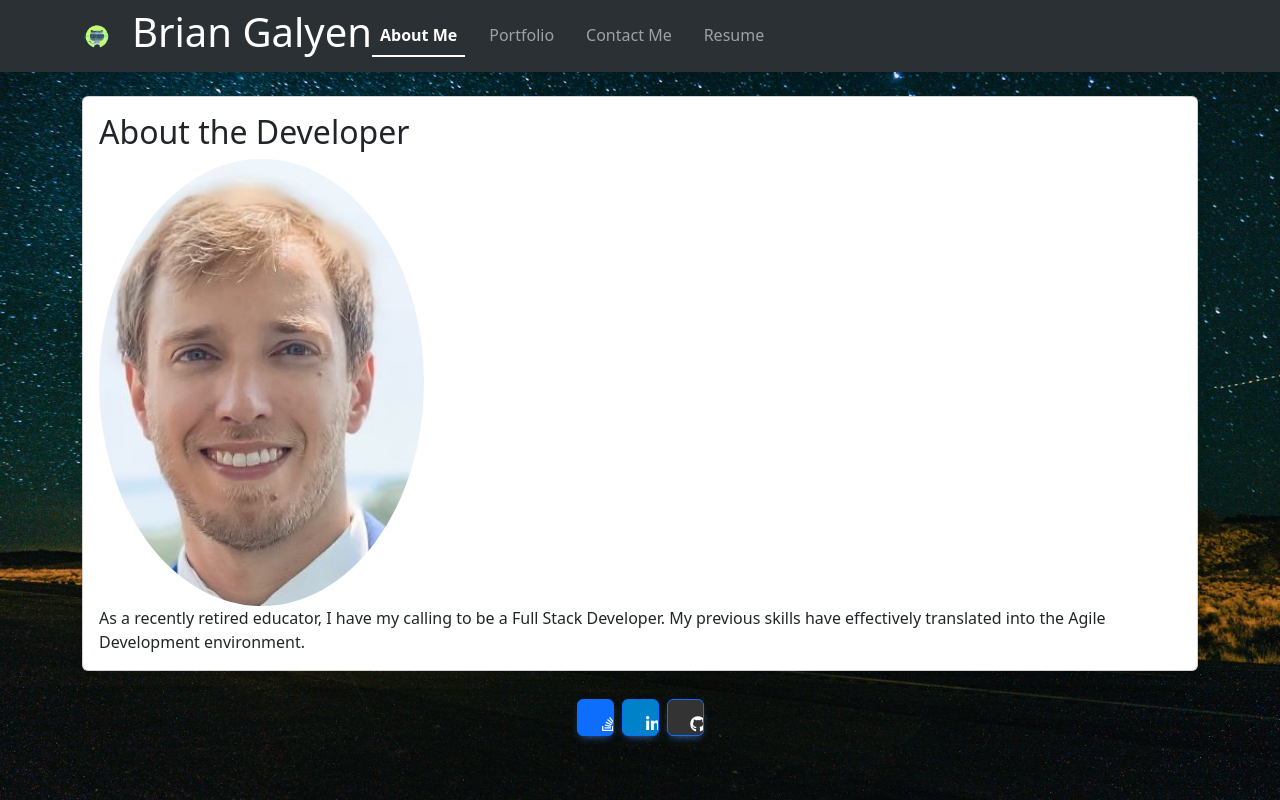
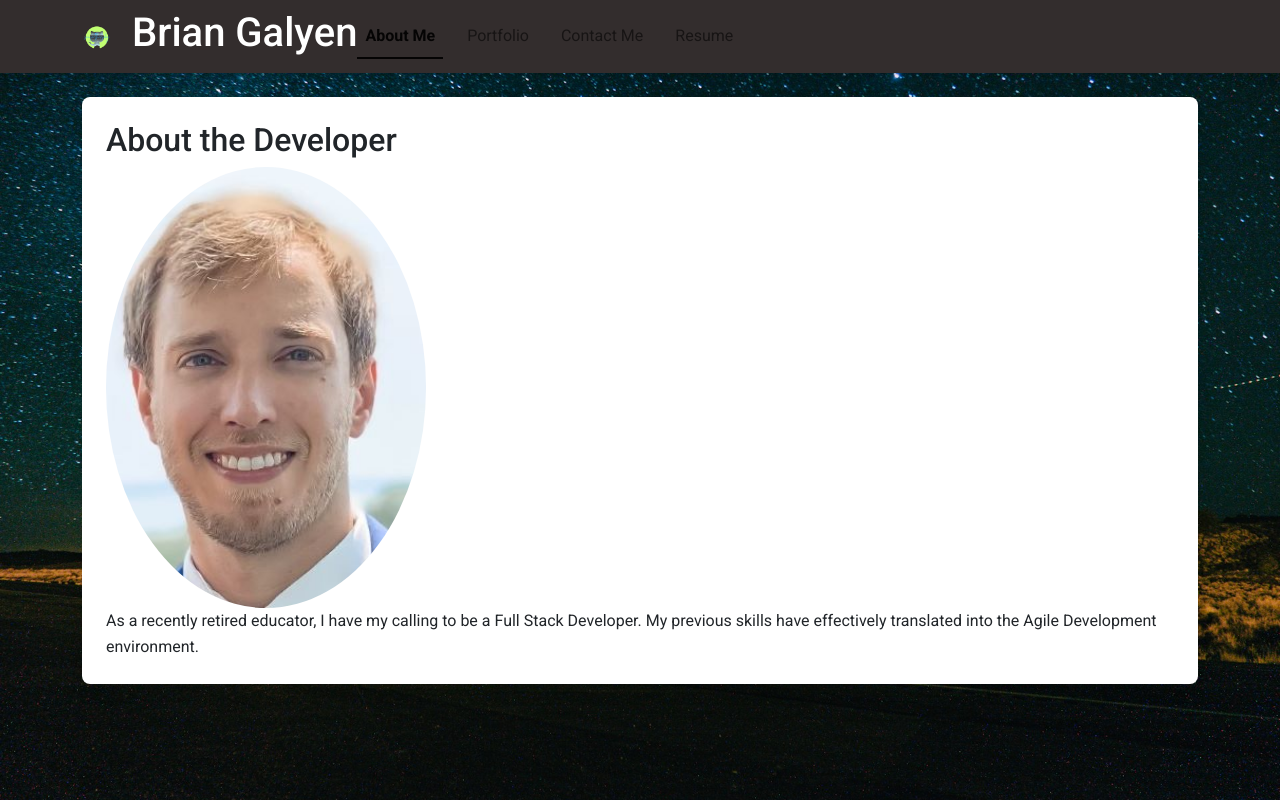
Before and after one commit to SeeYouThursday/BriansPortfolio, a React (Vite) app: page / in a window 1280 px wide. Built offline with nearby package versions, Linux system fonts and the light colour scheme.

Commit message:
troubleshooting deployment

```diff
--- a/src/App.jsx
+++ b/src/App.jsx
@@ -1,4 +1,4 @@
-import Footer from './components/ui/Footer.jsx';
+// import Footer from './components/ui/Footer.jsx';
 import Header from './components/ui/Header.jsx';
 // import Background from './components/ui/Background';
 import { Outlet } from 'react-router-dom';
@@ -12,7 +12,7 @@ function App() {
       <main id="coverImage">
         <Outlet />
       </main>
-      <Footer />
+      {/* <Footer /> */}
     </div>
   );
 }
--- a/src/assets/css/About.css
+++ b/src/assets/css/About.css
@@ -1,3 +1,6 @@
+@import 'mdb-react-ui-kit/dist/css/mdb.min.css';
+@import '@fortawesome/fontawesome-free/css/all.min.css';
+
 .placeCenter {
   display: flex;
   justify-content: center;
--- a/src/assets/css/index.css
+++ b/src/assets/css/index.css
@@ -1,3 +1,6 @@
+@import 'mdb-react-ui-kit/dist/css/mdb.min.css';
+@import '@fortawesome/fontawesome-free/css/all.min.css';
+
 body {
   background-image: url('../images/gerson-repreza-large.jpg');
   background-repeat: no-repeat;
--- a/vite.config.js
+++ b/vite.config.js
@@ -1,11 +1,11 @@
-import { defineConfig } from 'vite'
-import react from '@vitejs/plugin-react'
+import { defineConfig } from 'vite';
+import react from '@vitejs/plugin-react';
 
 // https://vitejs.dev/config/
 export default defineConfig({
   plugins: [react()],
   server: {
     port: 3000,
-    open: true
-  }
-})
+    open: true,
+  },
+});
```
Also changed, not shown: src/components/UI/Footer.jsx (+0 -29 lines), 5 other files (tests, documents, lock files or other folders).
